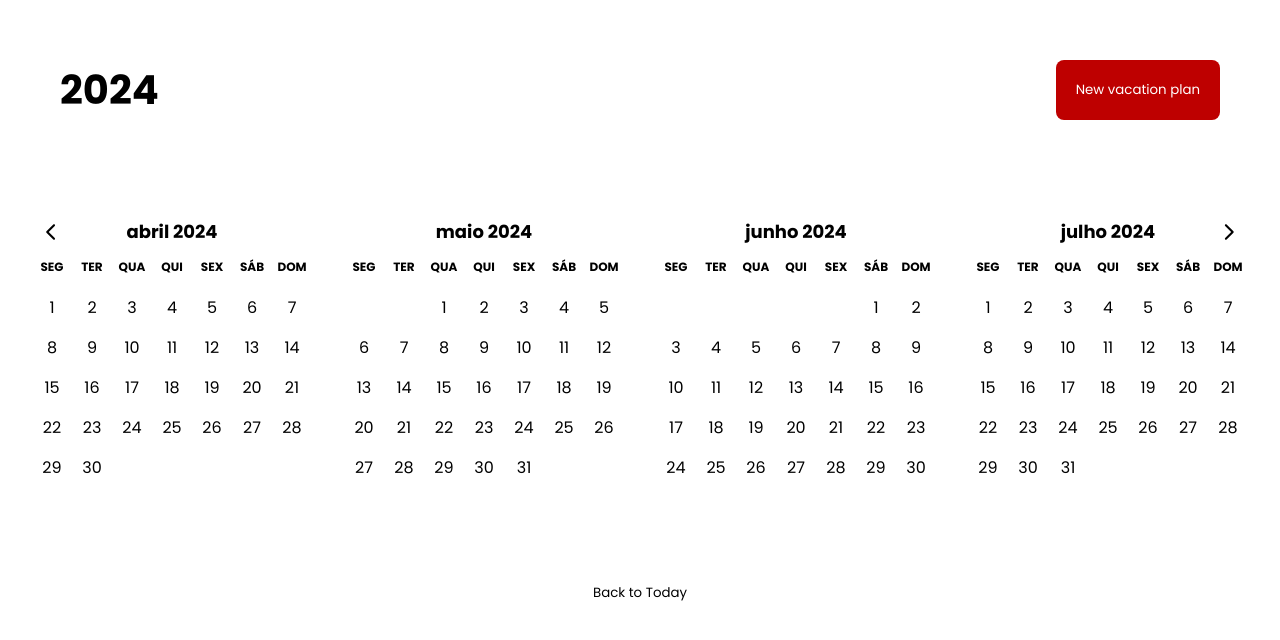
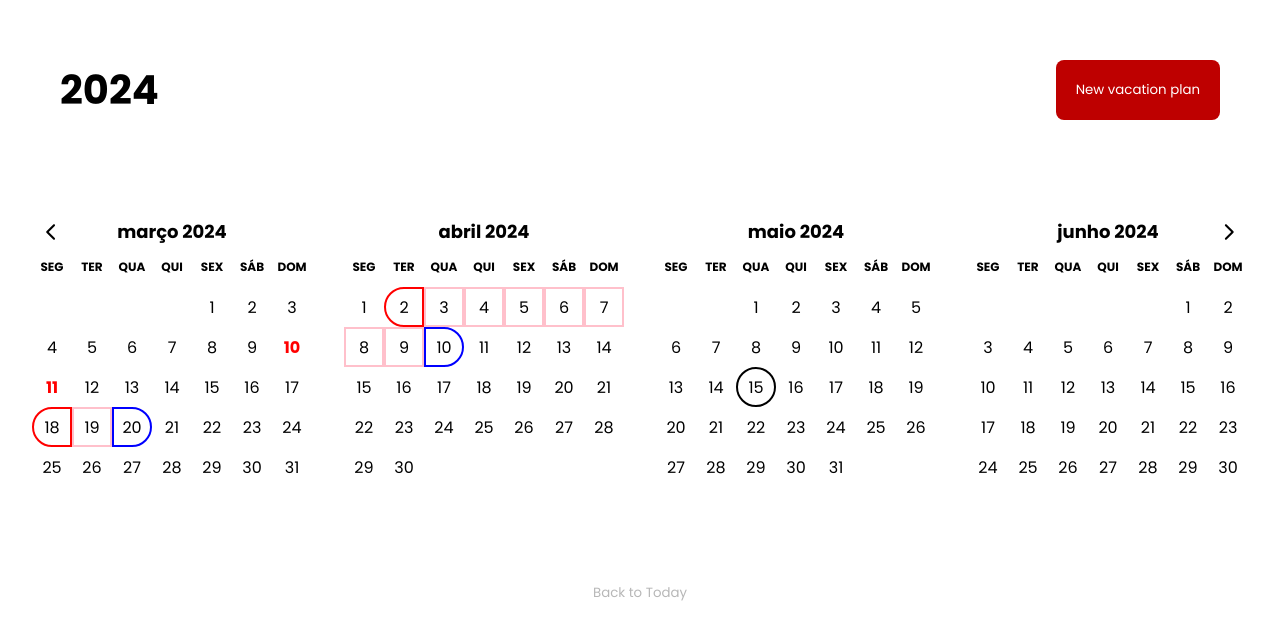
Before and after one commit to eduardouglas99/vacation-plan, a Next.js app: page / in a window 1280 px wide. Shown: the top 640 px of the page. Built offline with nearby package versions, Linux system fonts and the light colour scheme.

Commit message:
creted period days logic and your styles

```diff
--- a/pages/_app.tsx
+++ b/pages/_app.tsx
@@ -38,7 +38,8 @@ const GlobalStyles = createGlobalStyle`
     }
     .rdp-day_selected, .rdp-day_selected:focus-visible, .rdp-day_selected:hover {
         background: none;
-        color: black;
+        color: red;
+        font-weight: bold;
     }
 `
 
--- a/src/components/calendar.tsx
+++ b/src/components/calendar.tsx
@@ -1,16 +1,118 @@
-import React, { useState } from 'react';
+import React, { useEffect, useState } from 'react';
 import { DayPicker } from 'react-day-picker';
-import { addMonths, isSameMonth } from 'date-fns';
+import { isSameMonth } from 'date-fns';
 import { pt } from 'date-fns/locale';
 import 'react-day-picker/dist/style.css';
 import styled from 'styled-components';
+import { eachDayOfInterval, addDays, subDays } from 'date-fns';
+
+type HolidaysPlanProps = {
+    id: number,
+    title: string,
+    description: string,
+    location: string,
+    date: Date
+}
+
+type HolidaysServiceProps = {
+    id: number,
+    name: string,
+    title: string,
+    description: string,
+    location: string,
+    initialPeriod: Date,
+    endPeriod: Date,
+}
+
 
 export default function Calendar() {
-    const initialDays: Date[] = [];
+    const data: HolidaysPlanProps[] = [
+        {
+            id: 0,
+            title: '',
+            description: '',
+            location: '',
+            date: new Date('2024-03-10T00:00:00.000Z')
+        },
+        {
+            id: 1,
+            title: '',
+            description: '',
+            location: '',
+            date: new Date('2024-03-11T00:00:00.000Z')
+        }
+    ]
+
+    const holidaysRegister: HolidaysServiceProps[] = [
+        {
+            id: 0,
+            title: '',
+            name: '',
+            description: '',
+            initialPeriod: new Date('2024-04-02T03:00:00.000Z'),
+            endPeriod: new Date('2024-04-10T03:00:00.000Z'),
+            location: ''
+        },
+        {
+            id: 1,
+            title: '',
+            name: '',
+            description: '',
+            initialPeriod: new Date('2024-03-18T03:00:00.000Z'),
+            endPeriod: new Date('2024-03-20T03:00:00.000Z'),
+            location: ''
+        },
+        {
+            id: 2,
+            title: '',
+            name: '',
+            description: '',
+            initialPeriod: new Date('2024-05-15T03:00:00.000Z'),
+            endPeriod: new Date('2024-05-15T03:00:00.000Z'),
+            location: ''
+        }
+    ]
+
+    const splitArray = (data: HolidaysServiceProps[]) => {
+        const booked: Date[] = [];
+        const range_start: Date[] = [];
+        const range_middle: Date[] = [];
+        const range_end: Date[] = [];
+
+        data.map((holiday) => {
+            if (holiday.initialPeriod.toISOString() === holiday.endPeriod.toISOString()) {
+                booked.push(holiday.initialPeriod);
+                return;
+            }
+            range_start.push(holiday.initialPeriod);
+            range_end.push(holiday.endPeriod);
+            range_middle.push(...eachDayOfInterval({
+                end: subDays(holiday.endPeriod, 1),
+                start: addDays(holiday.initialPeriod, 1)
+            }))
+            return;
+        })
+        return {
+            booked,
+            range_start,
+            range_middle,
+            range_end
+        }
+    }
+
     const today = new Date();
-    const nextMonth = addMonths(new Date(), 1);
-    const [days, setDays] = React.useState<Date[] | undefined>(initialDays);
-    const [month, setMonth] = useState<Date>(nextMonth);
+    const [days, setDays] = React.useState<Date[]>([]);
+    const [month, setMonth] = useState<Date>(new Date());
+    const bookedStyle = { border: '2px solid #000' };
+    const startStyle = { border: '2px solid red' };
+    const endStyle = { border: '2px solid blue' };
+    const middleStyle = { border: '2px solid pink' };
+
+    useEffect(() => {
+        data.map((day: HolidaysPlanProps) => {
+            setDays(state => [...state, day.date]);
+        })
+    }, [])
 
     return(
         <>
@@ -18,13 +120,16 @@ export default function Calendar() {
                 mode="multiple"
                 min={1}
                 selected={days}
-                onSelect={setDays}
                 numberOfMonths={4}
                 locale={pt}
                 pagedNavigation
                 month={month}
                 onMonthChange={setMonth}
                 fixedWeeks
+                modifiers={
+                    splitArray(holidaysRegister)
+                }
+                modifiersStyles={{ booked: bookedStyle, range_start: startStyle, range_end: endStyle, range_middle: middleStyle  }}
             />
 
             <BackTodayButton disabled={isSameMonth(today, month)} onClick={() => setMonth(today)}>
```
